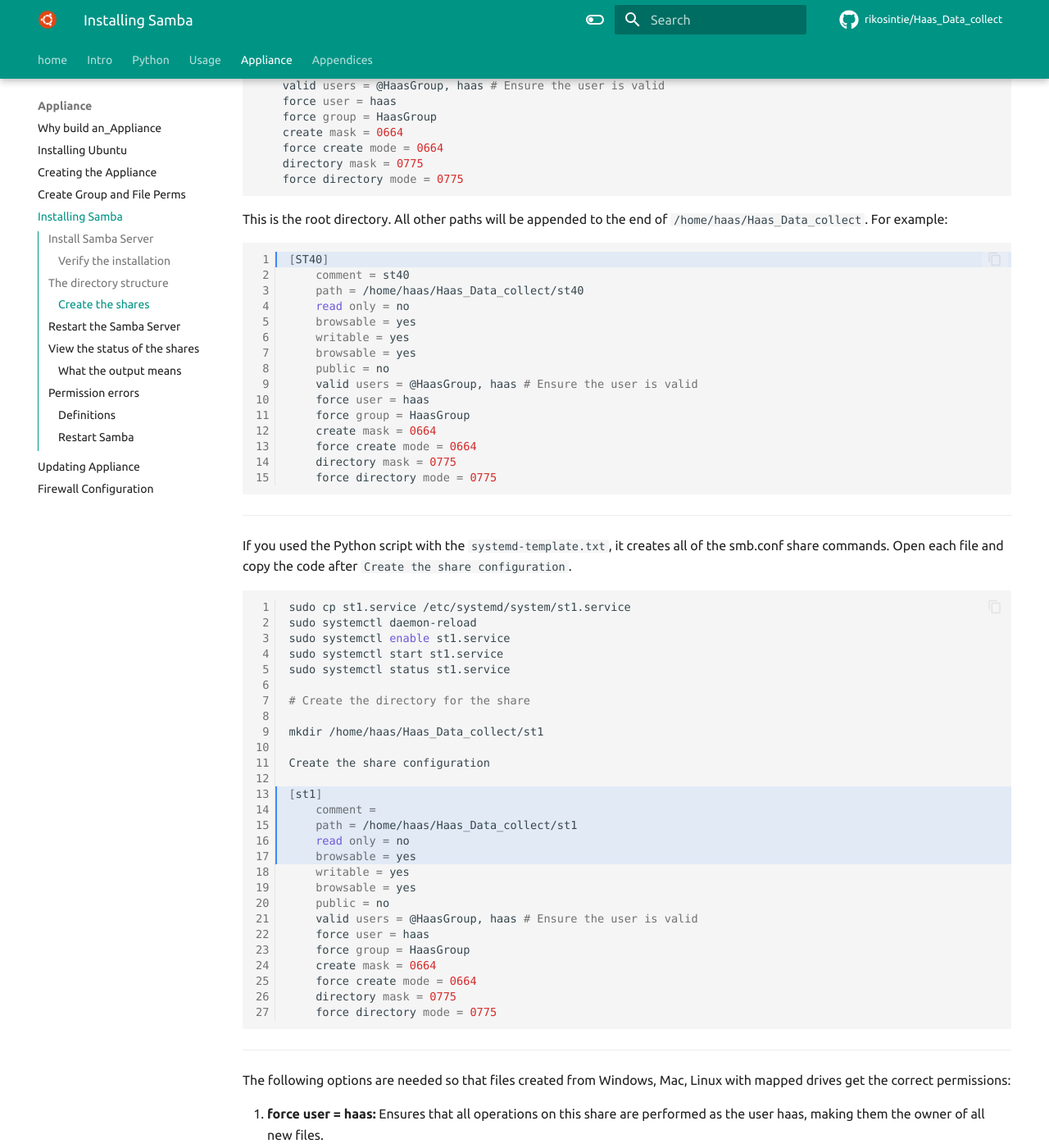
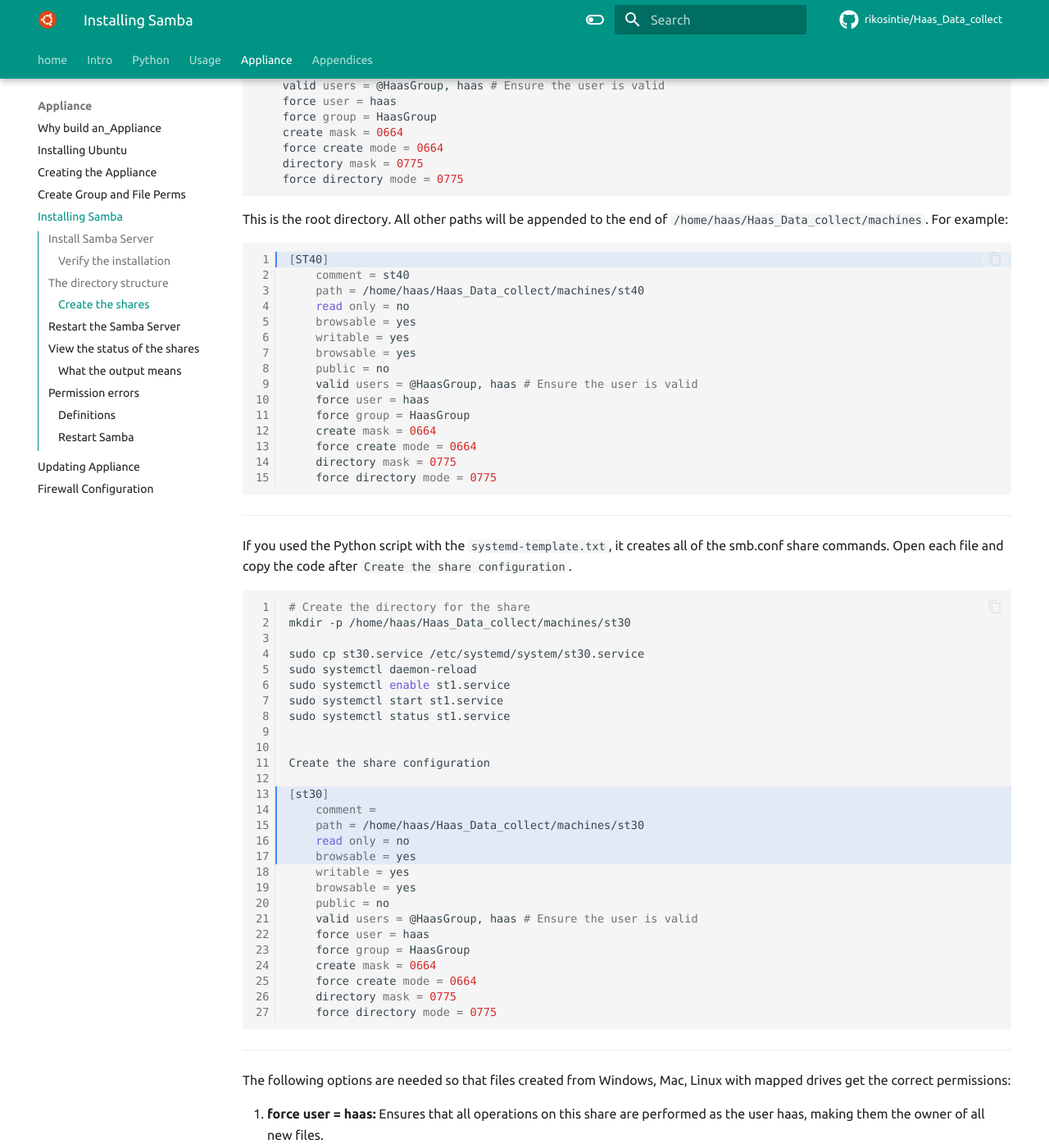
Before and after one commit to rikosintie/Haas_Data_collect, an MkDocs documentation site: the page built from docs/build_pi_5_appliance/Install_Samba.md, in a window 1280 px wide and 1400 px high, scrolled down 5063 px. Shown: the whole window at 82% size. Built offline with MkDocs 1.6.1 and Material for MkDocs 9.7.7, drawn with Linux system fonts in a browser that asks for light colours; some web fonts are replaced; comment, search, counter and statistics services are not loaded; some of the changed text lies outside the part shown.

Commit message:
Git Title: Install_Samba.md Updated for new directory structure

````diff
--- a/docs/build_pi_5_appliance/Install_Samba.md
+++ b/docs/build_pi_5_appliance/Install_Samba.md
@@ -145,14 +145,14 @@ The final structure will look like this:
 
 ```bash
 ├── haas
-    ├── Haas_Data_collect
-       ├── cnc_logs
-       ├── minimill
-       ├── st30
-       ├── st30l
-       ├── st40
-       ├── vf2ss
-       └── vf5ss
+     └── Haas_Data_collect
+         ├── machines
+             ├── st30
+             │   └── cnc_logs
+             ├── st30l
+             │   └── cnc_logs
+             └── st40
+                 └── cnc_logs
 ```
 
 ----------------------------------------------------------------
@@ -210,12 +210,12 @@ Go to the bottom of the file and paste this code in:
     force directory mode = 0775
 ```
 
-This is the root directory. All other paths will be appended to the end of `/home/haas/Haas_Data_collect`. For example:
+This is the root directory. All other paths will be appended to the end of `/home/haas/Haas_Data_collect/machines`. For example:
 
 ```bash linenums='1' hl_lines='1'
 [ST40]
     comment = st40
-    path = /home/haas/Haas_Data_collect/st40
+    path = /home/haas/Haas_Data_collect/machines/st40
     read only = no
     browsable = yes
     writable = yes
@@ -235,21 +235,21 @@ This is the root directory. All other paths will be appended to the end of `/hom
 If you used the Python script with the `systemd-template.txt`, it creates all of the smb.conf share commands. Open each file and copy the code after `Create the share configuration`.
 
 ```bash linenums='1' hl_lines='13-17'
-sudo cp st1.service /etc/systemd/system/st1.service
+# Create the directory for the share
+mkdir -p /home/haas/Haas_Data_collect/machines/st30
+
+sudo cp st30.service /etc/systemd/system/st30.service
 sudo systemctl daemon-reload
 sudo systemctl enable st1.service
 sudo systemctl start st1.service
 sudo systemctl status st1.service
 
-# Create the directory for the share
-
-mkdir /home/haas/Haas_Data_collect/st1
 
 Create the share configuration
 
-[st1]
+[st30]
     comment =
-    path = /home/haas/Haas_Data_collect/st1
+    path = /home/haas/Haas_Data_collect/machines/st30
     read only = no
     browsable = yes
     writable = yes
@@ -320,7 +320,7 @@ Based on the [table](Install_Samba.md/#create-the-shares) above this is what the
     force directory mode = 0775
 [ST40]
     comment = ST40
-    path = /home/haas/Haas_Data_collect/st40
+    path = /home/haas/Haas_Data_collect/machines/st40
     read only = no
     browsable = yes
     public = no
@@ -333,7 +333,7 @@ Based on the [table](Install_Samba.md/#create-the-shares) above this is what the
     force directory mode = 0775
 [minimill]
     comment = minimill
-    path = /home/haas/Haas_Data_collect/minimill
+    path = /home/haas/Haas_Data_collect/machines/minimill
     read only = no
     browsable = yes
     public = no
@@ -346,7 +346,7 @@ Based on the [table](Install_Samba.md/#create-the-shares) above this is what the
     force directory mode = 0775
 [VF2SS]
     comment = vf2ss
-    path = /home/haas/Haas_Data_collect/vf2ss
+    path = /home/haas/Haas_Data_collect/machines/vf2ss
     valid users = @HaasGroup
     read only = no
     public = no
@@ -359,7 +359,7 @@ Based on the [table](Install_Samba.md/#create-the-shares) above this is what the
     force directory mode = 0775
   [VF5SS]
     comment = vf5ss
-    path = /home/haas/Haas_Data_collect/vf5ss
+    path = /home/haas/Haas_Data_collect/machines/vf5ss
     read only = no
     browsable = yes
     public = no
@@ -372,7 +372,7 @@ Based on the [table](Install_Samba.md/#create-the-shares) above this is what the
     force directory mode = 0775
 [ST30]
     comment = st30
-    path = /home/haas/Haas_Data_collect/st30
+    path = /home/haas/Haas_Data_collect/machines/st30
     read only = no
     browsable = yes
     public = no
@@ -385,7 +385,7 @@ Based on the [table](Install_Samba.md/#create-the-shares) above this is what the
     force directory mode = 0775
 [ST30L]
     comment = st30l
-    path = /home/haas/Haas_Data_collect/st30l
+    path = /home/haas/Haas_Data_collect/machines/st30l
     read only = no
     browsable = yes
     public = no
````
Also changed, not shown: other parts of docs/build_pi_5_appliance/Install_Samba.md (+8 -8 lines).
